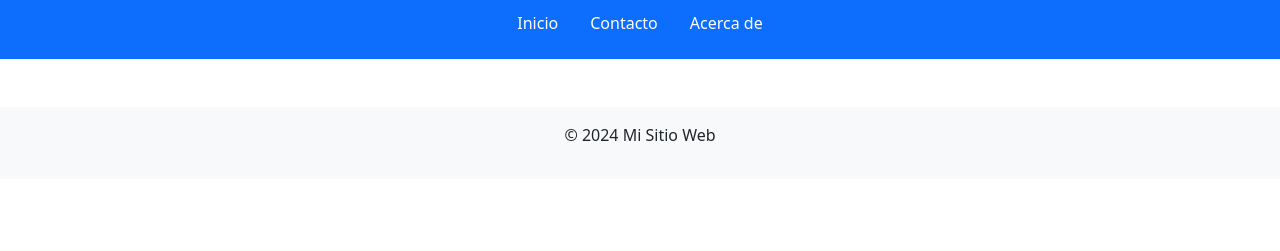
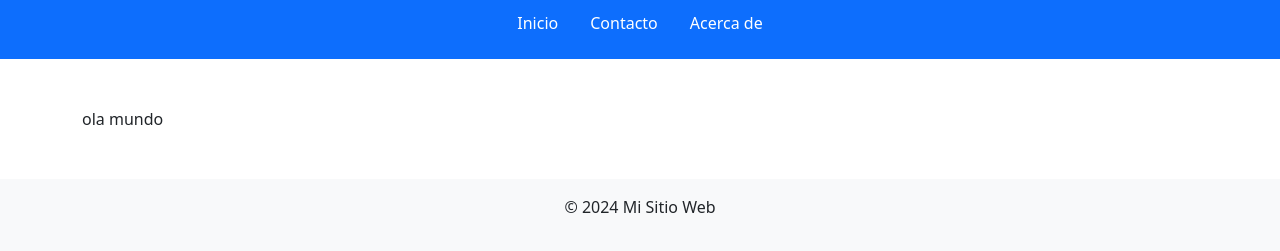
Before and after one commit to dargor980/GitHub-example, a plain HTML site: page inicio.html in a window 1280 px wide. Shown: the part 69-320 px from the top of the page. Drawn offline with nearby package versions, Linux system fonts and the light colour scheme.

Commit message:
hola mundo

```diff
--- a/inicio.html
+++ b/inicio.html
@@ -20,7 +20,7 @@
   </header>
 
   <main class="container mt-5">
-    <!--TODO: AGREGA EL CONTENIDO AQUÍ-->
+    ola mundo
   </main>
 
   <footer class="bg-light text-center p-3 mt-5">
```
